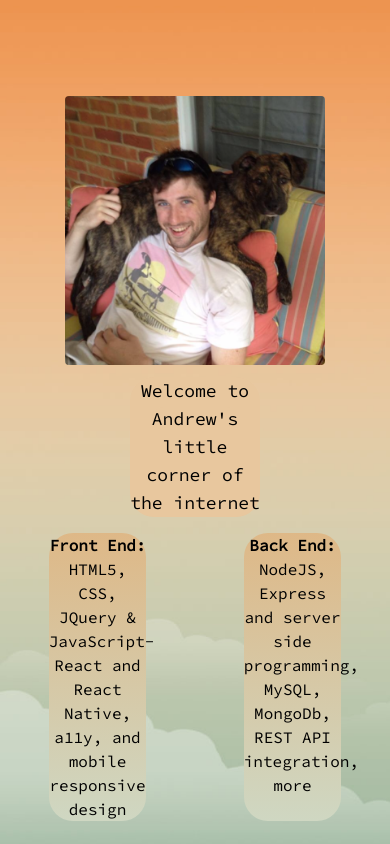
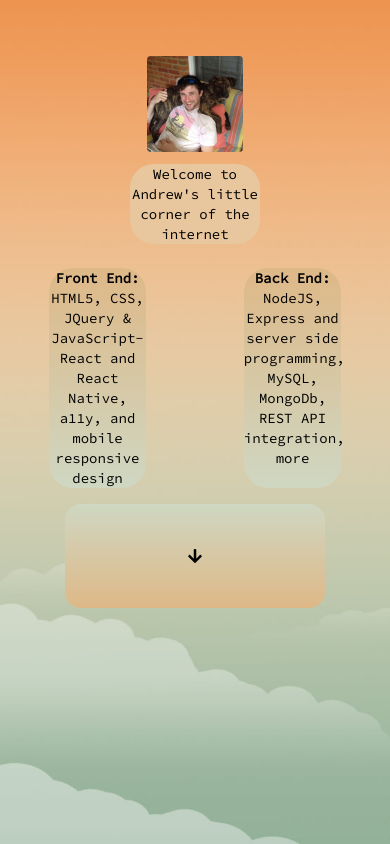
Before and after one commit to siegelal7/me, a React (Create React App) app in the folder client/: page / in a window 390 px wide. Shown: the top 844 px of the page. Built offline with nearby package versions, Linux system fonts and the light colour scheme; grey boxes are pictures that could not be loaded.

Commit message:
mobile responsiveness work

```diff
--- a/client/package.json
+++ b/client/package.json
@@ -13,6 +13,7 @@
     "@testing-library/user-event": "^12.8.3",
     "gh-pages": "^3.1.0",
     "react": "^17.0.1",
+    "react-device-detect": "^1.17.0",
     "react-dom": "^17.0.1",
     "react-scripts": "4.0.3",
     "react-scroll": "^1.8.2",
--- a/client/src/App.js
+++ b/client/src/App.js
@@ -3,6 +3,7 @@ import BelowTeaser from "./components/BelowTeaser.jsx";
 import Hero from "./components/Hero.jsx";
 import PortfolioSection from "./components/PortfolioSection";
 import * as Scroll from "react-scroll";
+import { isDesktop, isMobile } from "react-device-detect";
 
 // import Footer from "./components/Footer";
 
@@ -13,20 +14,31 @@ let scroll = Scroll.animateScroll;
 // let scrollSpy = Scroll.scrollSpy;
 
 function App() {
-  const handleImgClickHero = (e) => {
-    // console.log("sane");
-  };
+  // const handleImgClickHero = (e) => {
+  //   // console.log("sane");
+  // };
 
   const handleBelowTeaserClick = (e) => {
     // console.log("down");
     // window.scrollBy(0, window.innerHeight);
-    scroll.scrollToBottom();
+    // scroll.scrollToBottom();
+    if (isDesktop) {
+      // console.log("thiseee");
+      scroll.scrollTo(1000);
+      return;
+    } else if (isMobile) {
+      scroll.scrollTo(700);
+      return;
+      // console.log("this");
+    }
   };
 
   return (
     <div className="App font-source">
       <div className="heroContainer min-h-screen">
-        <Hero handleImgClickHero={handleImgClickHero} />
+        <Hero
+        //  handleImgClickHero={handleImgClickHero}
+        />
 
         <BelowTeaser handleBelowTeaserClick={handleBelowTeaserClick} />
       </div>
--- a/client/src/components/Footer.jsx
+++ b/client/src/components/Footer.jsx
@@ -3,11 +3,11 @@ import contactIcons from "../utils/contactIcons";
 
 const Footer = () => {
   return (
-    <div className="absolute bottom-0 w-full bg-linen flex flex-row justify-around items-center">
+    <div className="absolute bottom-0 w-full bg-linen flex flex-row justify-around items-center text-sm md:text-base">
       <p className="py-3">&#169; Andrew Siegel</p>
 
       <div className="contact">
-        <p className="inline-block">Let's Connect: </p>
+        <p className="inline-flex mt-0.5">Let's Connect: </p>
         {contactIcons.map((i) => (
           <a
             key={i.name}
--- a/client/src/components/Hero.jsx
+++ b/client/src/components/Hero.jsx
@@ -12,22 +12,25 @@ const Hero = ({ handleImgClickHero }) => {
   };
   return (
     <>
-      <div className="w-2/3 mx-auto h-max">
-        <div className="py-14 rounded-md transform translate-y-10">
+      <div className="w-2/3 mx-auto h-auto">
+        <div className="py-14 rounded-md">
           <p
-            className={introductionDisp + " text-center font-extrabold text-xl"}
+            className={
+              introductionDisp +
+              " text-center font-extrabold text-sm md:text-xl"
+            }
           >
             Hi. I'm Cali... and that guy is Andrew
           </p>
           <img
             src={picOfMe}
             alt="my dog Cali and I"
-            className="mx-auto mb-3 rounded"
+            className="mx-auto mb-3 rounded h-24  w-24 md:h-auto md:w-auto"
             onClick={(e) => handleImgClickHero(e)}
             onMouseEnter={(e) => handleScrollOver(e)}
             onMouseLeave={(e) => handleScrollOff(e)}
           />
-          <div className="w-1/2 text-center text-lg mx-auto bg-birdarea rounded-3xl 2xl:bg-transparent">
+          <div className="w-1/2 text-center text-sm md:text-lg mx-auto bg-birdarea rounded-3xl 2xl:bg-transparent">
             Welcome to{" "}
             <span className="bg-birdarea rounded-3xl 6xl:bg-transparent">
               Andrew's
@@ -36,7 +39,7 @@ const Hero = ({ handleImgClickHero }) => {
           </div>
         </div>
       </div>
-      <div className="flex flex-row justify-around">
+      <div className="flex flex-row justify-around -mt-4 md:mt-0">
         <SkillzCard
           key="frontend"
           header="Front End: "
--- a/client/src/components/PortfolioSection.jsx
+++ b/client/src/components/PortfolioSection.jsx
@@ -9,7 +9,7 @@ const PortfolioSection = () => {
         {projs.map((i) => (
           <div
             key={i.name}
-            className="bg-linen rounded text-center w-104 mt-3 mx-auto py-10 mb-1"
+            className="bg-linen rounded text-center w-104 xl:w-2/5 mt-3 mx-auto py-10 mb-1"
           >
             <img src={i.src} alt={i.name + " frontpage"} />
             <p>{i.name}</p>
--- a/client/src/components/SkillzCard.jsx
+++ b/client/src/components/SkillzCard.jsx
@@ -2,7 +2,7 @@ import React from "react";
 
 const SkillzCard = ({ header, skillz }) => {
   return (
-    <section className="mb-10 w-1/4 bg-gradient-to-b from-burlywood to-cloud rounded-3xl 5xl:bg-transparent">
+    <section className="mb-4 md:mb-10 w-1/4 bg-gradient-to-b from-burlywood to-cloud rounded-3xl 5xl:bg-transparent text-sm md:text-base -mt-4">
       <h3 className="text-center font-bold">{header}</h3>
       <p className="text-center text-md">{skillz}</p>
     </section>
--- a/client/src/projects/projects.js
+++ b/client/src/projects/projects.js
@@ -28,14 +28,14 @@ const projs = [
     description:
       "Find Your Adventure is a one stop shop website that gives you everything you need to know about a national park site in one place, based on your preferences. We want to help users like you spend your precious time at one of America’s national park site, not online trying to get there.",
   },
-  {
-    name: "How's the Weather",
-    pageLink: "https://siegelal7.github.io/Weather-or-not/",
-    ghLink: "https://github.com/siegelal7/Weather-or-not",
-    src: weather,
-    description:
-      "Whether or not you're going to be outdoors, it's always nice to know the weather! Welcome to my weather checker app; thank you very much for taking the time to check out my page and may the sun shine brightly upon your smiling face!",
-  },
+  // {
+  //   name: "How's the Weather",
+  //   pageLink: "https://siegelal7.github.io/Weather-or-not/",
+  //   ghLink: "https://github.com/siegelal7/Weather-or-not",
+  //   src: weather,
+  //   description:
+  //     "Whether or not you're going to be outdoors, it's always nice to know the weather! Welcome to my weather checker app; thank you very much for taking the time to check out my page and may the sun shine brightly upon your smiling face!",
+  // },
 ];
 
 export default projs;
```
Also changed, not shown: 1 other file (tests, documents, lock files or other folders).
